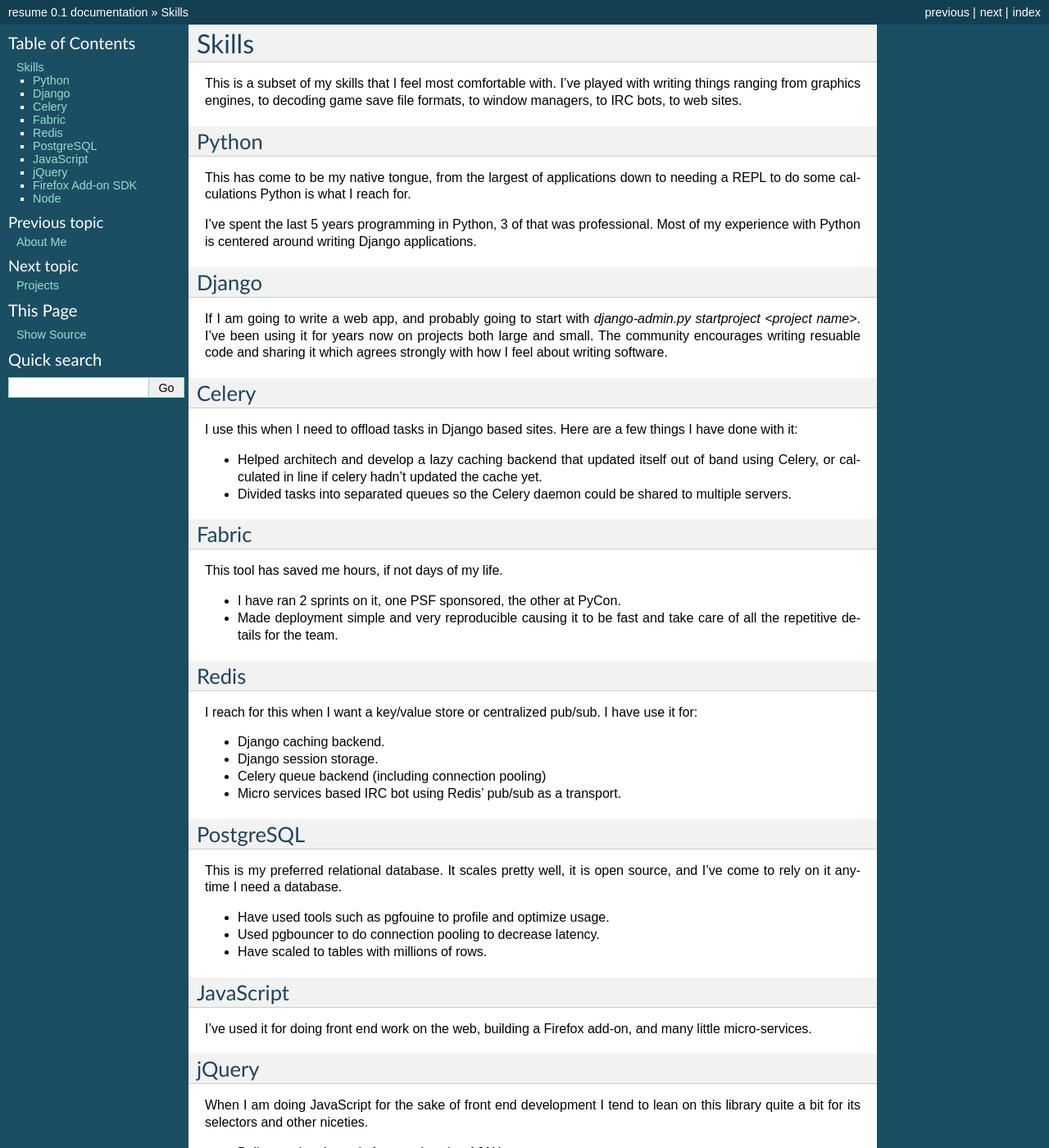
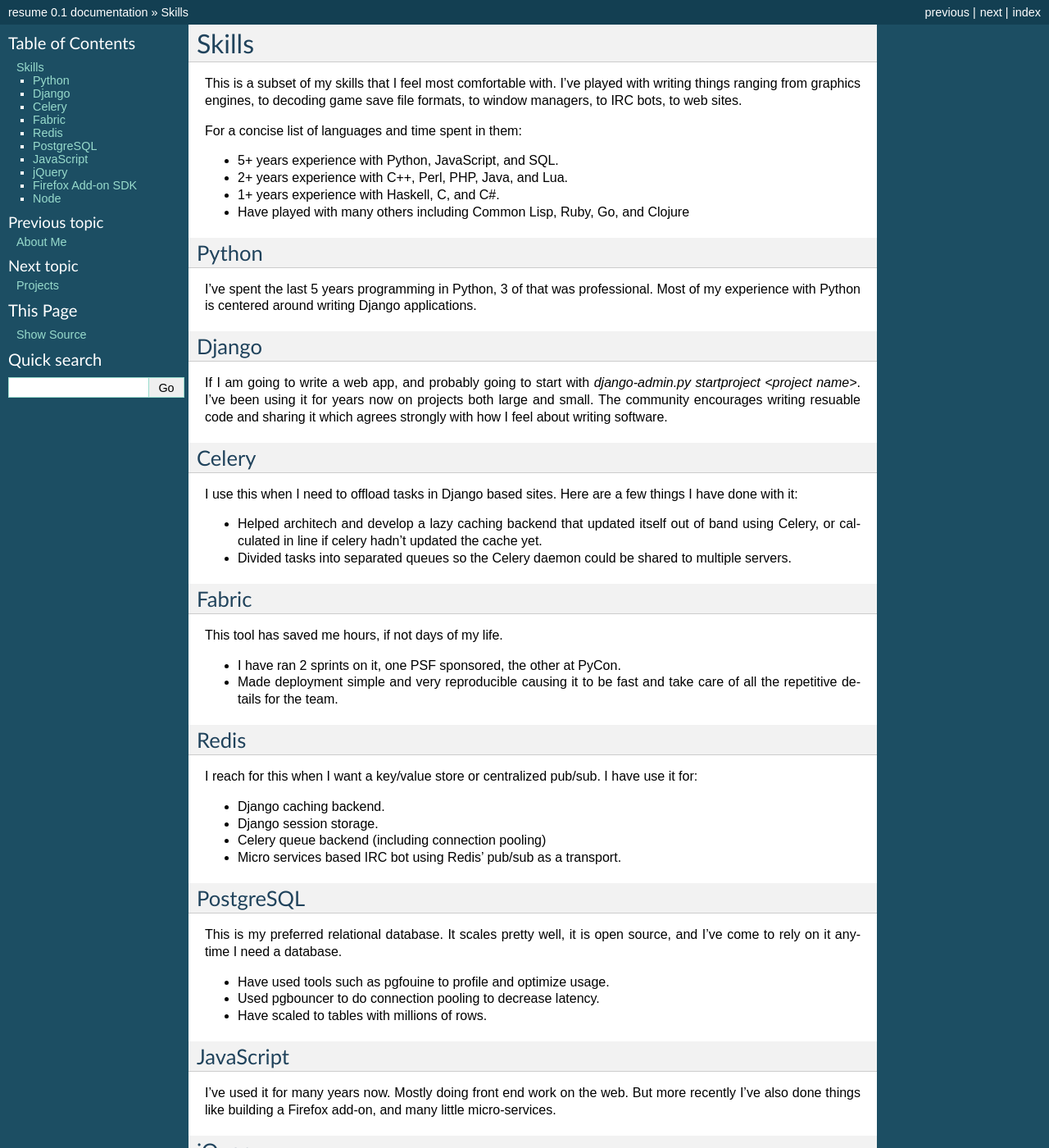
Before and after one commit to wraithan/resume, a Sphinx documentation site: the page built from docs/skills.rst, in a window 1280 px wide and 1400 px high. Shown: the whole window at 82% size. Built offline with Sphinx 7.4.7, drawn with Linux system fonts in a browser that asks for light colours; some of the changed text lies outside the part shown.

Commit message:
concise language list

```diff
--- a/docs/skills.rst
+++ b/docs/skills.rst
@@ -6,13 +6,16 @@
 played with writing things ranging from graphics engines, to decoding
 game save file formats, to window managers, to IRC bots, to web sites.
 
+For a concise list of languages and time spent in them:
+
+* 5+ years experience with Python, JavaScript, and SQL.
+* 2+ years experience with C++, Perl, PHP, Java, and Lua.
+* 1+ years experience with Haskell, C, and C#.
+* Have played with many others including Common Lisp, Ruby, Go, and Clojure
+
 ######
 Python
 ######
-
-This has come to be my native tongue, from the largest of applications
-down to needing a REPL to do some calculations Python is what I reach
-for.
 
 I've spent the last 5 years programming in Python, 3 of that was
 professional. Most of my experience with Python is centered around
@@ -78,7 +81,8 @@
 JavaScript
 ##########
 
-I've used it for doing front end work on the web, building a Firefox
+I've used it for many years now. Mostly doing front end work on the
+web. But more recently I've also done things like building a Firefox
 add-on, and many little micro-services.
 
 ######
@@ -89,7 +93,7 @@
 tend to lean on this library quite a bit for its selectors and other
 niceties.
 
-* Built complex dynamic front ends using AJAX
+* Built many dynamic front ends using AJAX
 * Built a Firefox Add-on that uses jQuery to build and modify most of
   the DOM.
 
```
